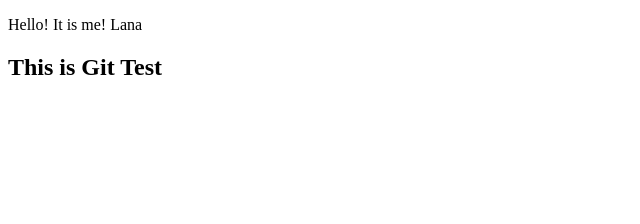
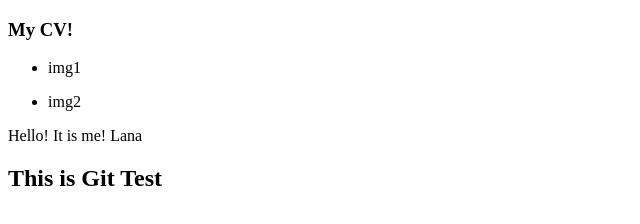
Before and after one commit to lanabel/git-for-beginers, a plain HTML site: page index.html in a window 1280 px wide. Shown: the whole page, without its empty margins (0-640 px from the left). Drawn offline with Linux system fonts and the light colour scheme.

Commit message:
add header

```diff
--- a/index.html
+++ b/index.html
@@ -7,6 +7,17 @@
     <title>Doc.CV1</title>
 </head>
 <body>
+    <header class="header">
+        <nav>
+            <h3>My CV!</h3>
+            <Ul>
+                <li> <p>img1 </p> </li>
+                <li> <p>img2</p> </li>
+            </Ul>
+        </nav>
+    </header>
+
+
    <p class="classA"> Hello! It is me! Lana</p>
 
    <h2> This is Git Test </h2>
```
